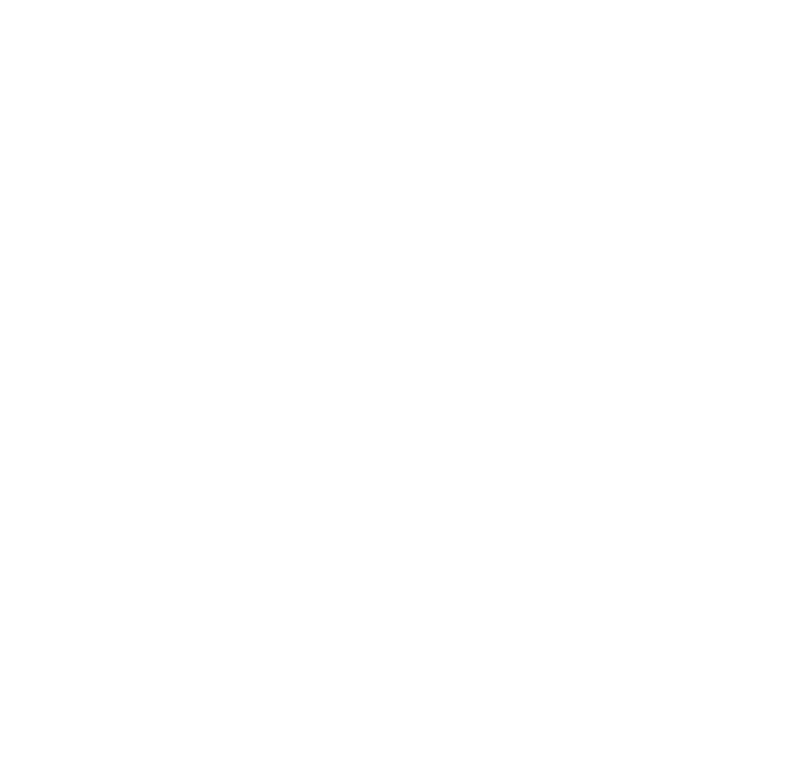
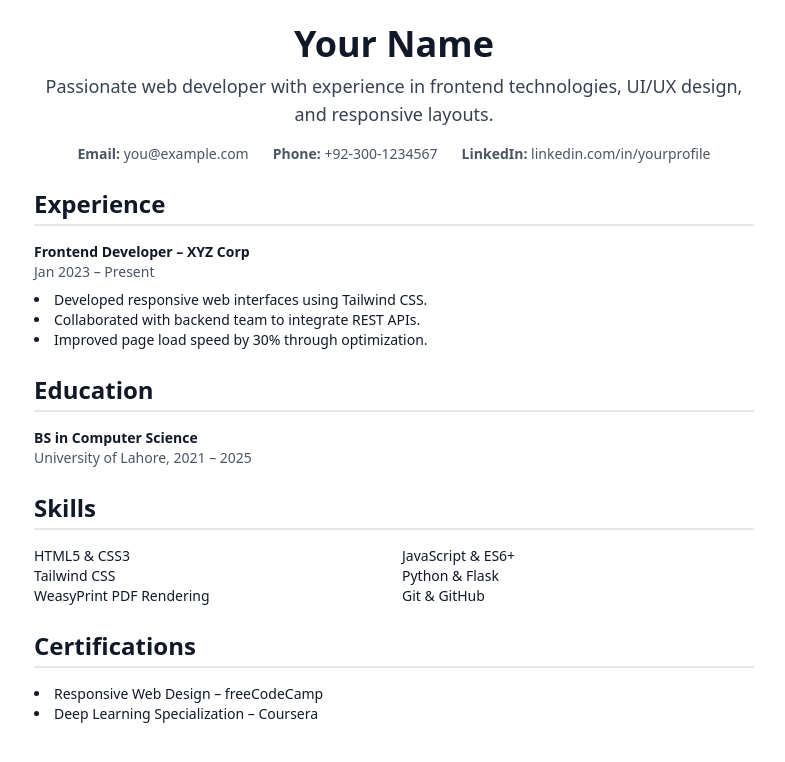
Before and after one commit to aadamhashmi1/resume_templates, a plain HTML site: page F20232661025/index.html in a window 1280 px wide. Shown: the whole page, without its empty margins (246-1031 px from the left). Drawn offline with nearby package versions, Linux system fonts and the light colour scheme.

Commit message:
proper code

```diff
--- a/F20232661025/index.html
+++ b/F20232661025/index.html
@@ -13,15 +13,77 @@
     rel="stylesheet"
   />
 
-  <!-- Tailwind CSS -->
+  <!-- Tailwind CSS CDN -->
   <script src="https://cdn.tailwindcss.com"></script>
 
   <!-- Custom Styles -->
   <link rel="stylesheet" href="style.css" />
 </head>
 <body class="font-sans bg-white text-gray-900">
+
   <div class="max-w-3xl mx-auto p-6 print:p-4">
-    <!-- Header, main sections will go here -->
+    <!-- Header -->
+    <header class="text-center mb-6 print:mb-4">
+      <h1 class="text-4xl font-bold">Your Name</h1>
+      <p class="text-lg text-gray-700 mt-2">
+        Passionate web developer with experience in frontend technologies, UI/UX design, and responsive layouts.
+      </p>
+      <div class="flex flex-wrap justify-center space-x-6 mt-4 text-sm text-gray-600">
+        <div><strong>Email:</strong> you@example.com</div>
+        <div><strong>Phone:</strong> +92-300-1234567</div>
+        <div><strong>LinkedIn:</strong> linkedin.com/in/yourprofile</div>
+      </div>
+    </header>
+
+    <main>
+      <!-- Experience -->
+      <section class="mb-6 print:mb-4">
+        <h2 class="text-2xl font-semibold border-b-2 pb-1">Experience</h2>
+        <div class="mt-4 space-y-4 text-sm">
+          <div>
+            <h3 class="font-semibold">Frontend Developer – XYZ Corp</h3>
+            <span class="text-gray-600">Jan 2023 – Present</span>
+            <ul class="list-disc list-inside mt-2">
+              <li>Developed responsive web interfaces using Tailwind CSS.</li>
+              <li>Collaborated with backend team to integrate REST APIs.</li>
+              <li>Improved page load speed by 30% through optimization.</li>
+            </ul>
+          </div>
+        </div>
+      </section>
+
+      <!-- Education -->
+      <section class="mb-6 print:mb-4">
+        <h2 class="text-2xl font-semibold border-b-2 pb-1">Education</h2>
+        <div class="mt-4 text-sm">
+          <h3 class="font-semibold">BS in Computer Science</h3>
+          <span class="text-gray-600">University of Lahore, 2021 – 2025</span>
+        </div>
+      </section>
+
+      <!-- Skills -->
+      <section class="mb-6 print:mb-4">
+        <h2 class="text-2xl font-semibold border-b-2 pb-1">Skills</h2>
+        <ul class="grid grid-cols-2 gap-x-4 mt-4 text-sm">
+          <li>HTML5 &amp; CSS3</li>
+          <li>JavaScript &amp; ES6+</li>
+          <li>Tailwind CSS</li>
+          <li>Python &amp; Flask</li>
+          <li>WeasyPrint PDF Rendering</li>
+          <li>Git &amp; GitHub</li>
+        </ul>
+      </section>
+
+      <!-- Certifications -->
+      <section class="mb-6 print:mb-4">
+        <h2 class="text-2xl font-semibold border-b-2 pb-1">Certifications</h2>
+        <ul class="mt-4 text-sm list-disc list-inside">
+          <li>Responsive Web Design – freeCodeCamp</li>
+          <li>Deep Learning Specialization – Coursera</li>
+        </ul>
+      </section>
+    </main>
   </div>
+
 </body>
 </html>
--- a/F20232661025/style.css
+++ b/F20232661025/style.css
@@ -1,3 +1,5 @@
+/* style.css */
+
 /* A4 portrait page size with 20 mm margins */
 @page {
   size: A4 portrait;
@@ -9,7 +11,7 @@
   font-family: 'Inter', sans-serif;
 }
 
-/* Preserve colors in print */
+/* Preserve background and text colors in print */
 * {
   -webkit-print-color-adjust: exact;
   color-adjust: exact;
```
